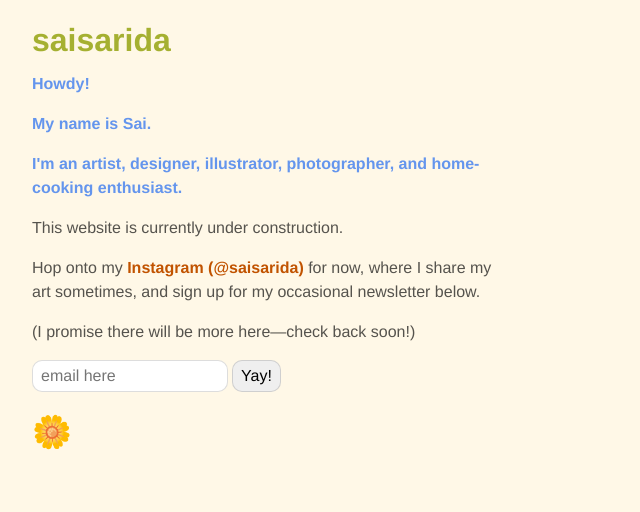
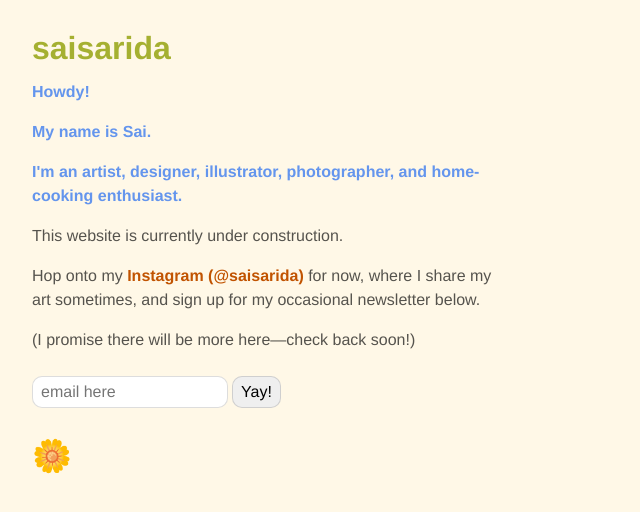
Before and after one commit to cobbland/saisarida, a plain HTML site: page index.html in a window 1280 px wide. Shown: the whole page, without its empty margins (0-640 px from the left). Drawn offline with Linux system fonts and the light colour scheme.

Commit message:
Change styles

```diff
--- a/styles.css
+++ b/styles.css
@@ -45,7 +45,7 @@ h1, h2, h3, h4, h5, h6 {
 
 body {
     background-color: #FFF8E7;
-    padding: 0rem 2rem;
+    padding: 2rem;
 }
 
 header {
@@ -54,7 +54,6 @@ header {
     font-size: 2em;
     color: #a5b031;
     font-family: Helvetica, Arial, sans-serif;
-    margin-top: 1.5rem;
 }
 
 a#title,
@@ -69,6 +68,7 @@ a#title:hover {
 section {
     background-color: #FFF8E7;
     max-width: 60ch;
+    margin: 0 0 1rem;
 }
 
 p {
@@ -104,7 +104,7 @@ a:hover {
 }
 
 form {
-    padding: 1rem 0;
+    margin: 1.5rem 0;
 }
 
 #bd-email {
```
